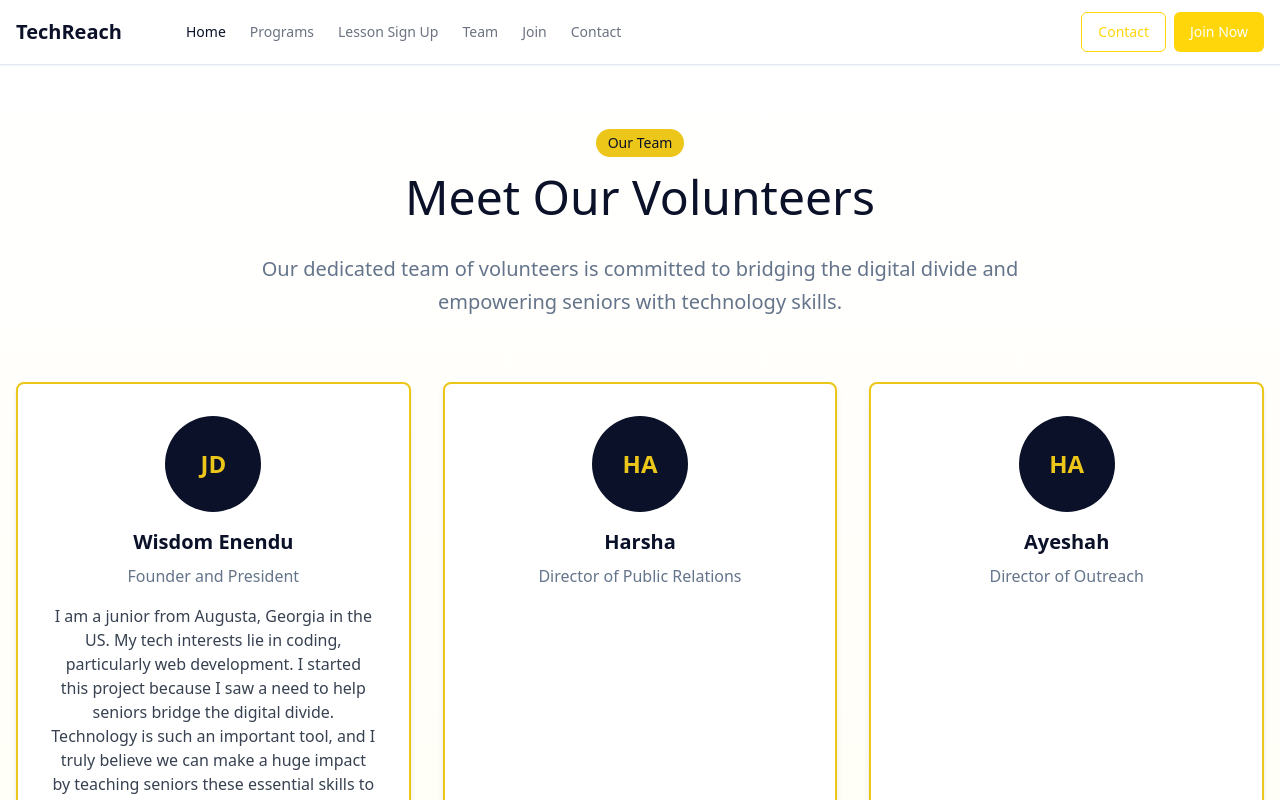
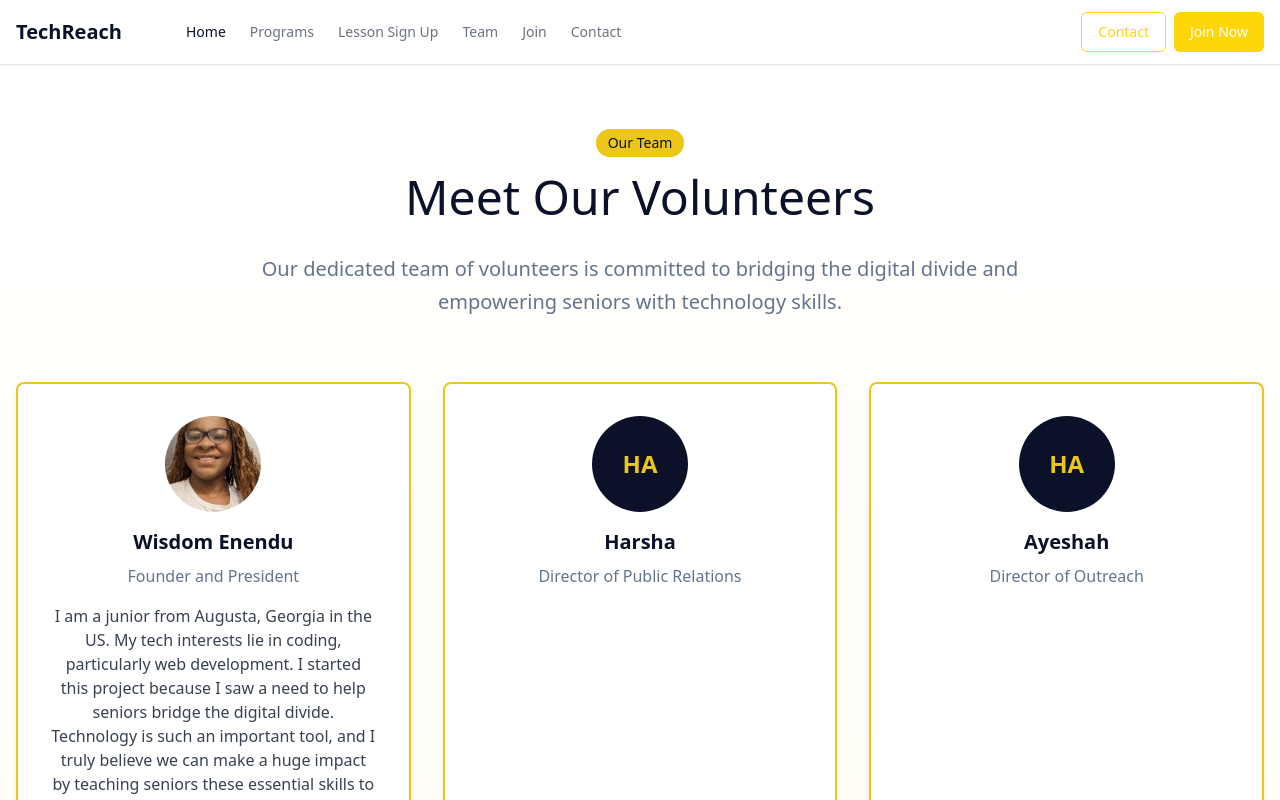
Before and after one commit to ww-e/techreach, a React (Vite) app: page /team in a window 1280 px wide. Shown: the top 800 px of the page. Built offline with nearby package versions, Linux system fonts and the light colour scheme.

Commit message:
president image

```diff
--- a/src/pages/Team.tsx
+++ b/src/pages/Team.tsx
@@ -23,9 +23,12 @@ const TeamPage = () => {
           <div className="grid grid-cols-1 md:grid-cols-3 gap-8">
             {/* Team member cards will be added here */}
             <div className="bg-white p-8 rounded-lg shadow-md border-2 border-[#ecc719]">
-              <div className="w-24 h-24 bg-tech-blue rounded-full mx-auto mb-4 flex items-center justify-center">
-                <span className="text-2xl font-bold text-[#ecc719]">JD</span>
-              </div>
+              {/* Use the Image component with a public path */}
+              <img
+                src="President Image.jpg" // Replace with the actual path relative to the public directory
+                alt="Founder" // Use descriptive alt text
+                className="w-24 h-24 rounded-full mx-auto mb-4 object-cover" // Added object-cover for better image fitting
+              />
               <h3 className="text-xl font-bold text-tech-blue mb-2 text-center">Wisdom Enendu</h3>
               <p className="text-muted-foreground text-center">Founder and President</p>
               {/* Description section */}
```
